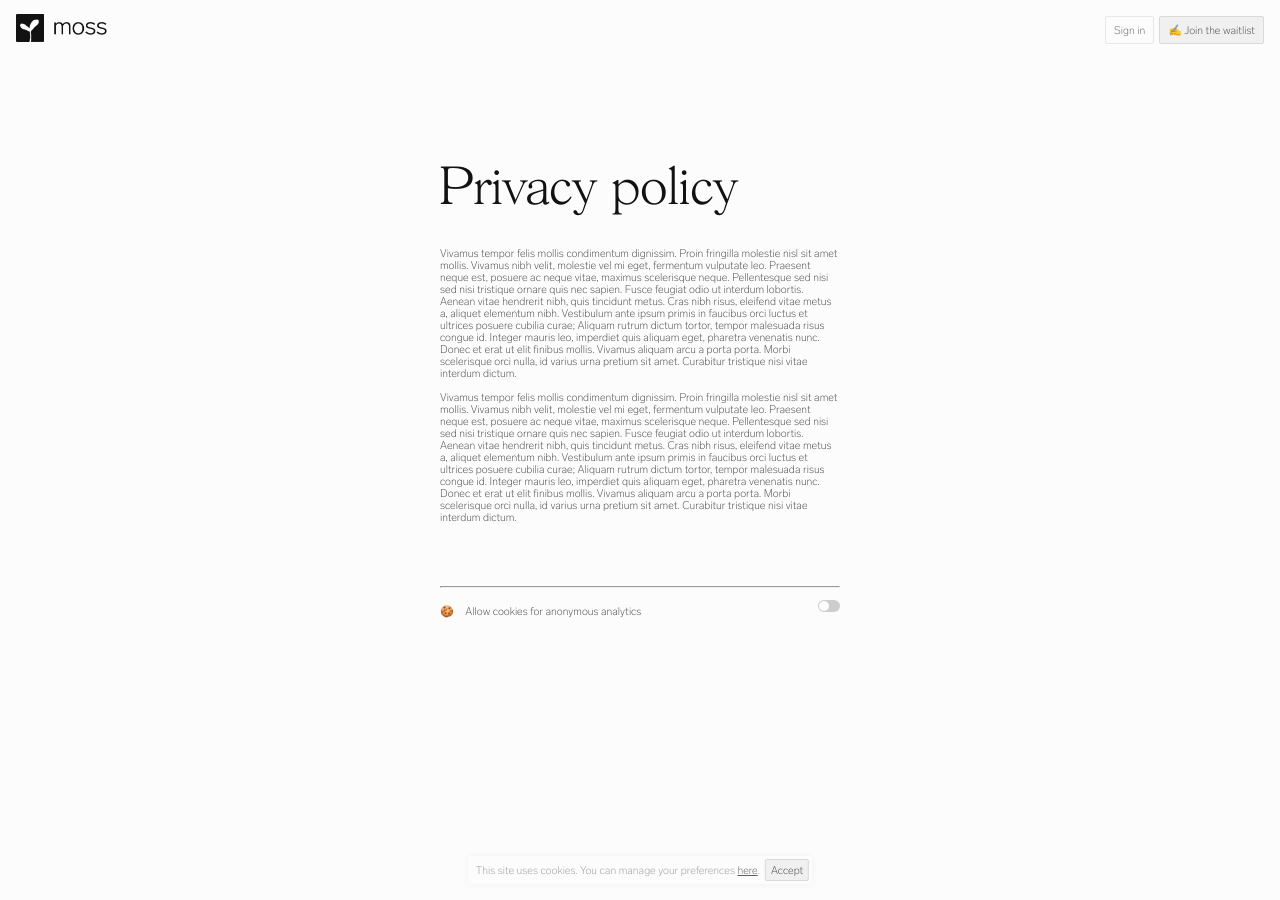
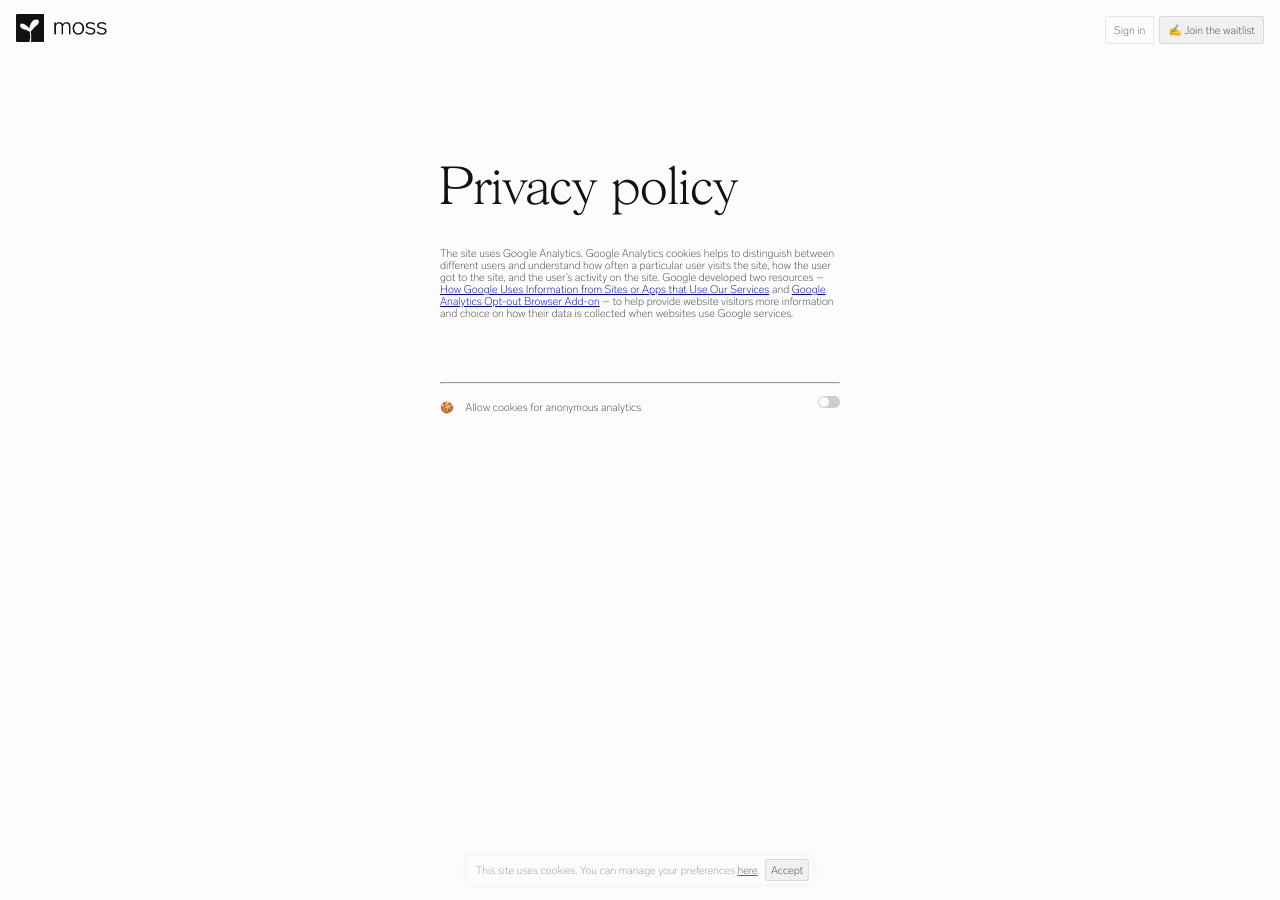
Before and after one commit to moss-workspace/moss-marketing-site, a Jekyll site: the page built from privacy.html, in a window 1280 px wide and 900 px high. Built offline with Jekyll 4.4.1, drawn with Linux system fonts in a browser that asks for light colours.

Commit message:
Update from Forestry.io Aiden Symes updated _config.yml

```diff
--- a/_config.yml
+++ b/_config.yml
@@ -43,7 +43,10 @@ footer:
 privacy:
   cookie_prompt: This site uses cookies. You can manage your preferences <a href="{{
     '/privacy' | relative_url }}">here</a>.
-  privacy_policy: |-
-    Vivamus tempor felis mollis condimentum dignissim. Proin fringilla molestie nisl sit amet mollis. Vivamus nibh velit, molestie vel mi eget, fermentum vulputate leo. Praesent neque est, posuere ac neque vitae, maximus scelerisque neque. Pellentesque sed nisi sed nisi tristique ornare quis nec sapien. Fusce feugiat odio ut interdum lobortis. Aenean vitae hendrerit nibh, quis tincidunt metus. Cras nibh risus, eleifend vitae metus a, aliquet elementum nibh. Vestibulum ante ipsum primis in faucibus orci luctus et ultrices posuere cubilia curae; Aliquam rutrum dictum tortor, tempor malesuada risus congue id. Integer mauris leo, imperdiet quis aliquam eget, pharetra venenatis nunc. Donec et erat ut elit finibus mollis. Vivamus aliquam arcu a porta porta. Morbi scelerisque orci nulla, id varius urna pretium sit amet. Curabitur tristique nisi vitae interdum dictum.
-
-    Vivamus tempor felis mollis condimentum dignissim. Proin fringilla molestie nisl sit amet mollis. Vivamus nibh velit, molestie vel mi eget, fermentum vulputate leo. Praesent neque est, posuere ac neque vitae, maximus scelerisque neque. Pellentesque sed nisi sed nisi tristique ornare quis nec sapien. Fusce feugiat odio ut interdum lobortis. Aenean vitae hendrerit nibh, quis tincidunt metus. Cras nibh risus, eleifend vitae metus a, aliquet elementum nibh. Vestibulum ante ipsum primis in faucibus orci luctus et ultrices posuere cubilia curae; Aliquam rutrum dictum tortor, tempor malesuada risus congue id. Integer mauris leo, imperdiet quis aliquam eget, pharetra venenatis nunc. Donec et erat ut elit finibus mollis. Vivamus aliquam arcu a porta porta. Morbi scelerisque orci nulla, id varius urna pretium sit amet. Curabitur tristique nisi vitae interdum dictum.
+  privacy_policy: The site uses Google Analytics. Google Analytics cookies helps to
+    distinguish between different users and understand how often a particular user
+    visits the site, how the user got to the site, and the user’s activity on the
+    site. Google developed two resources – <a href="https://policies.google.com/technologies/partner-sites">How
+    Google Uses Information from Sites or Apps that Use Our Services</a> and <a href="https://tools.google.com/dlpage/gaoptout">Google
+    Analytics Opt-out Browser Add-on</a> – to help provide website visitors more information
+    and choice on how their data is collected when websites use Google services.
```
